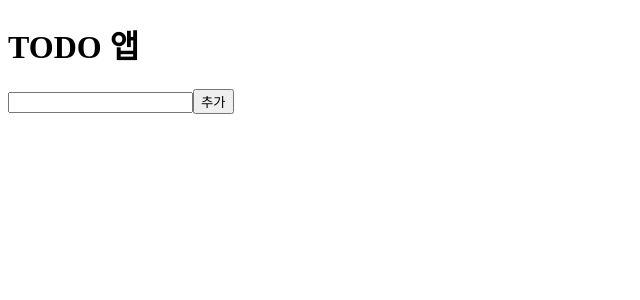
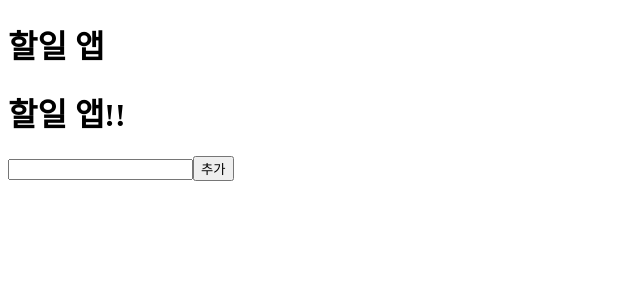
Before and after one commit to dlawoghks99/Composition-API, a Vue app in the folder vue3_todo/: page / in a window 1280 px wide. Shown: the top 300 px of the page, without its empty margins (0-640 px from the left). Built offline with nearby package versions, Linux system fonts and the light colour scheme.

Commit message:
computedAPI 추가

```diff
--- a/vue3_todo/src/App.vue
+++ b/vue3_todo/src/App.vue
@@ -1,5 +1,5 @@
 <template>
-  <TodoHeader></TodoHeader>
+  <TodoHeader :appTitle="title"></TodoHeader>
   <!--@하위컴퍼넌트 명(add) 상위컴퍼넌트에서 실행할 메서드명-->
   <TodoInput @add="addTodoItem"></TodoInput>
   <!-- :하위Props명칭 = 내려보내줄 배열 -->
@@ -14,6 +14,11 @@ import TodoList from './components/TodoList.vue';
 
   export default {
   components: { TodoHeader,TodoInput, TodoList },
+    data() {
+      return {
+        title: '할일 앱'
+      }
+    },
     setup(){
       const todoItems = ref([]);
 
--- a/vue3_todo/src/components/TodoHeader.vue
+++ b/vue3_todo/src/components/TodoHeader.vue
@@ -1,3 +1,23 @@
 <template>
-    <h1>TODO 앱</h1>
+    <h1>{{ appTitle }}</h1>
+    <h1>{{ newTitle }}</h1>
 </template>
+
+<script>
+import { computed } from 'vue'
+
+    export default {
+        props: ['appTitle'],
+        setup(props){
+            const newTitle =  computed(() => {
+                return props.appTitle + '!!';
+            })
+
+            return { newTitle }
+        }
+    }
+</script>
+
+<style lang="scss" scoped>
+
+</style>
```
